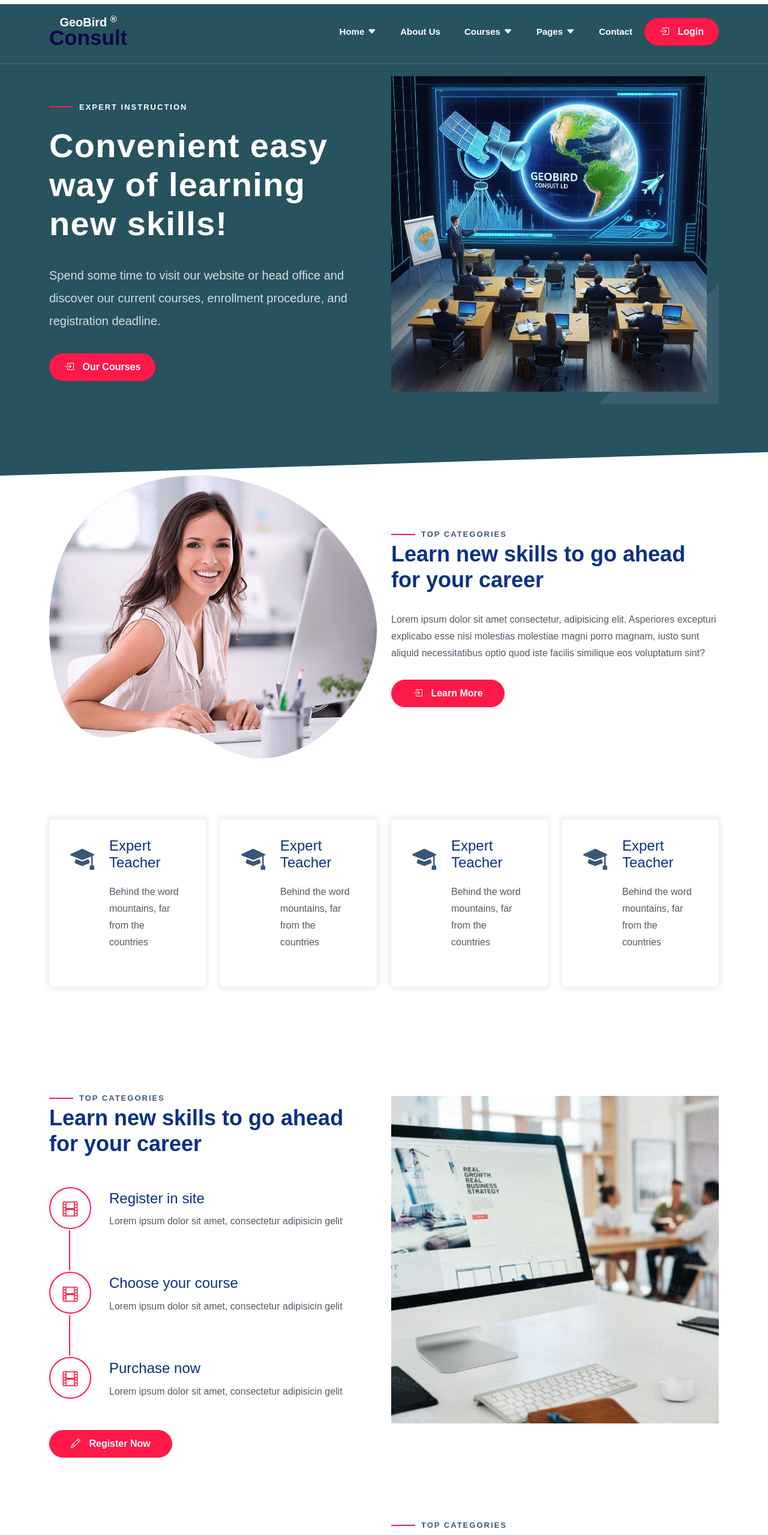
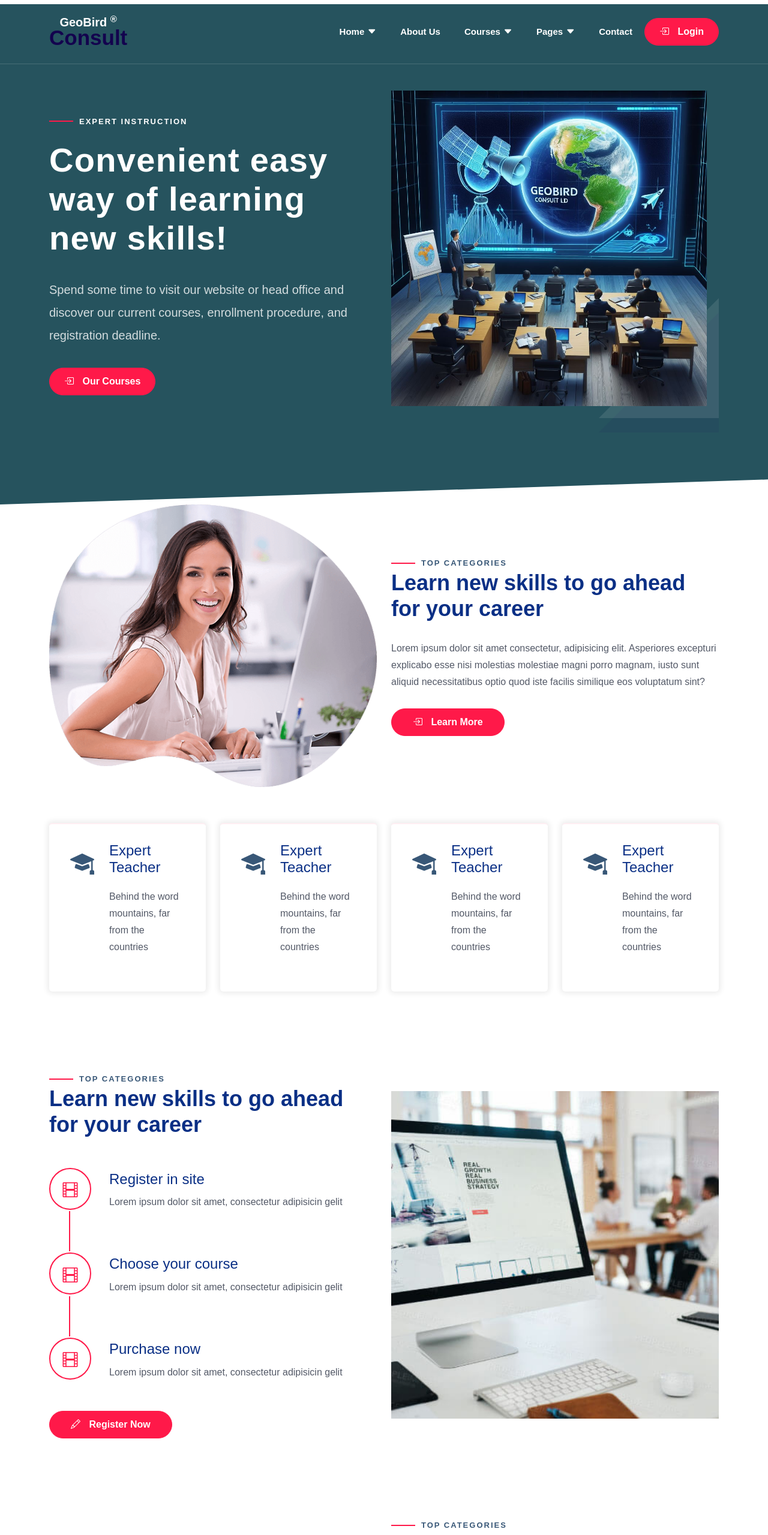
Before and after one commit to justtife/Geo_Bird, an Angular app: page / in a window 1280 px wide. Shown: the top 2559 px of the page at 60% size. Built offline with nearby package versions, Linux system fonts and the light colour scheme; a web font is replaced by a local one.

Commit message:
New update

```diff
--- a/src/app/components/footer/footer.component.scss
+++ b/src/app/components/footer/footer.component.scss
@@ -3,7 +3,7 @@
   background-size: cover;
   background-position: center center;
   position: relative;
-  padding: 60px 50px;
+  padding: 40px 0;
   margin-bottom: -60px;
   position: relative;
   z-index: 2;
--- a/src/app/components/home/home.component.html
+++ b/src/app/components/home/home.component.html
@@ -16,7 +16,7 @@
         </div>
       </div>
       <div class="col-lg-6 col-xl-6">
-        <div class="banner-img3">
+        <div class="banner-img3 py-4">
           <div class="img-block">
             <img src="../../../assets/bg/home.jpg" alt="" class="img-fluid" />
           </div>
@@ -34,7 +34,7 @@
           <img src="../../../assets/bg/choose.png" alt="" class="img-fluid" />
         </div>
       </div>
-      <div class="col-lg-6 col-md-12">
+      <div class="col-lg-6 col-md-12 py-4">
         <div class="section-heading">
           <span class="subheading">Top Categories</span>
           <h3>Learn new skills to go ahead for your career</h3>
@@ -107,7 +107,7 @@
 <section class="process section-padding">
   <div class="container">
     <div class="row align-items-center">
-      <div class="col-lg-6 col-md-12 pt-5">
+      <div class="col-lg-6 col-md-12 py-5">
         <div class="section-heading">
           <span class="subheading">Top Categories</span>
           <h3>Learn new skills to go ahead for your career</h3>
@@ -156,7 +156,7 @@
           <img src="../../../assets/bg/2-2.png" alt="" class="img-fluid" />
         </div>
       </div>
-      <div class="col-lg-6 col-md-12">
+      <div class="col-lg-6 col-md-12 py-4">
         <div class="section-heading">
           <span class="subheading">Top Categories</span>
           <h3>Learn new skills to go ahead for your career</h3>
--- a/src/app/components/home/home.component.scss
+++ b/src/app/components/home/home.component.scss
@@ -77,7 +77,7 @@
   }
 }
 .section-padding {
-  padding-bottom: 100px;
+  padding-bottom: 60px;
   p {
     margin-bottom: 30px;
   }
```
